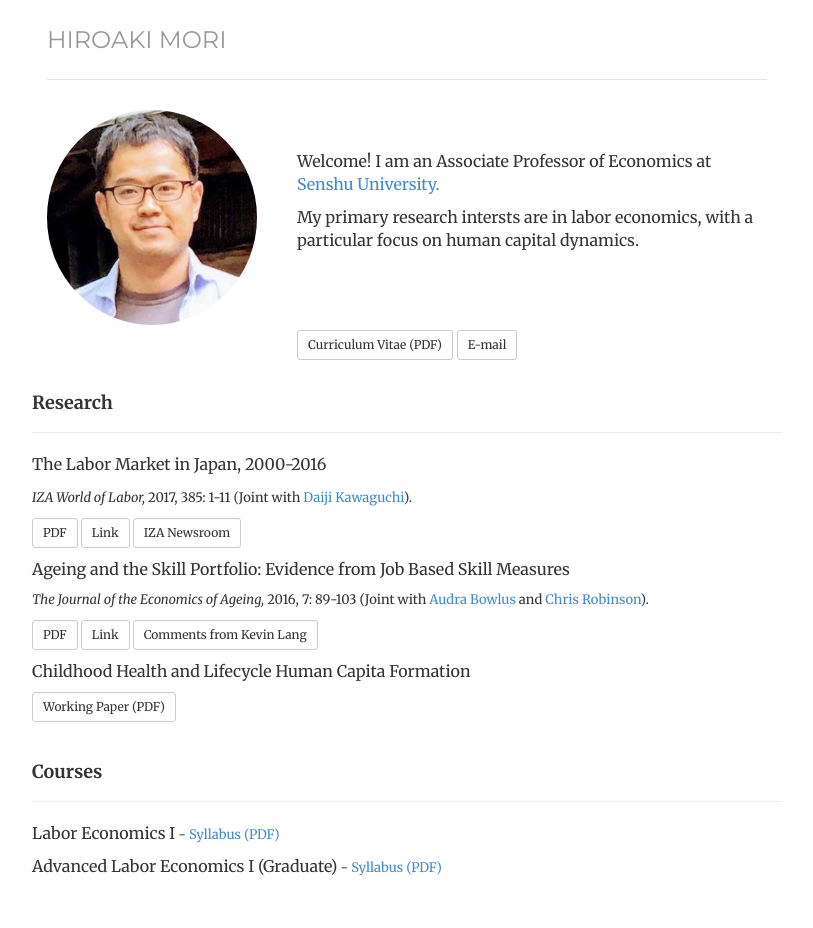
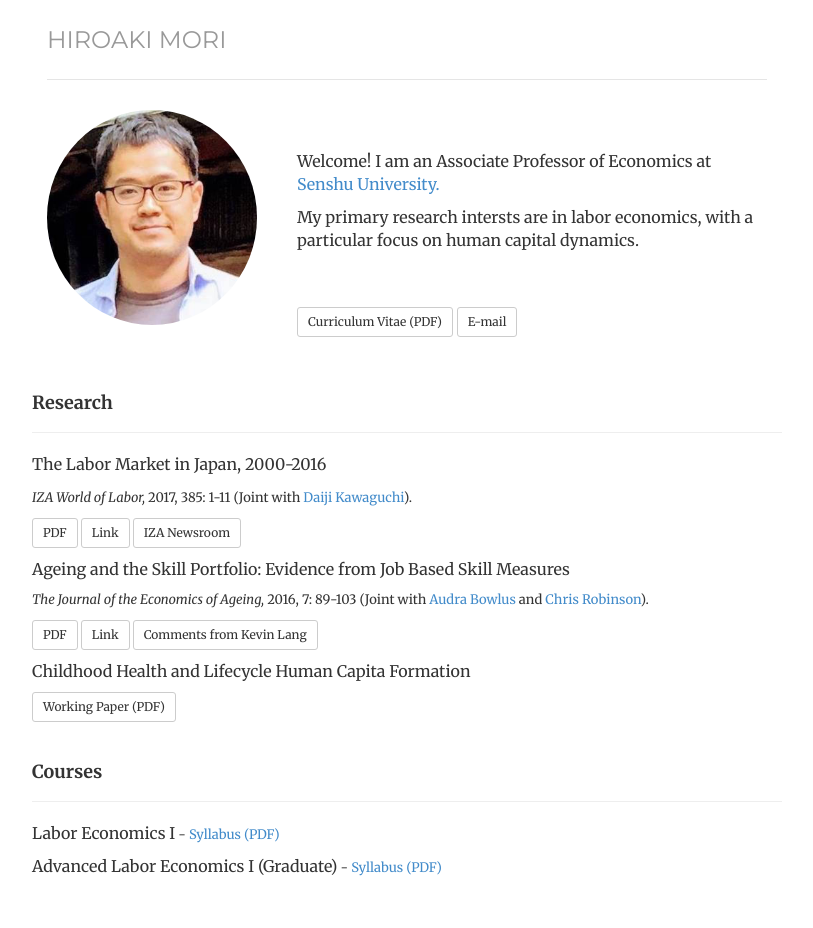
Before and after one commit to morihiroaki/morihiroaki.github.io, a Jekyll site: the page built from index.html, in a window 1280 px wide. Shown: the whole page, without its empty margins (233-1046 px from the left). Built offline with Jekyll 4.4.1, drawn with Linux system fonts in a browser that asks for light colours.

Commit message:
Update index.html

```diff
--- a/index.html
+++ b/index.html
@@ -18,10 +18,10 @@
 <p><font size="3"> Welcome! I am an Associate Professor of Economics at
  <a href="https://www.senshu-u.ac.jp/english/learn/economics/" target="_blank" title="Link">Senshu University.</a></p>
 <p> My primary research intersts are in labor economics, with a particular focus on human capital dynamics. </p>
-<br/><br/><br/>
+<br/><br/>
 <p><a href="/files/cv_mori_hse.pdf" target="_blank" class="btn btn-default btn-sm" role="button">Curriculum Vitae (PDF)</a>
-<a href="mailto:h.mori@r.hit-u.ac.jp" class="btn btn-default btn-sm" role="button">E-mail</a></p>
-<br/>
+<a href="mailto:morihiroak@gmail.com" class="btn btn-default btn-sm" role="button">E-mail</a></p>
+<br/><br/>
 </div>
 
 <a name="Research"></a>
```
